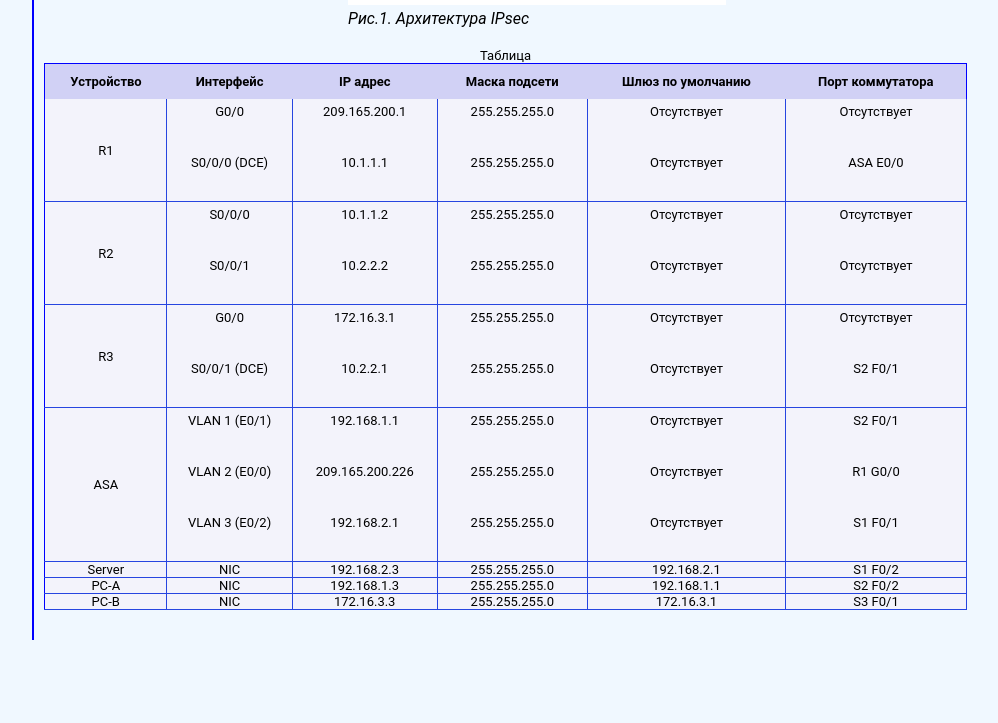
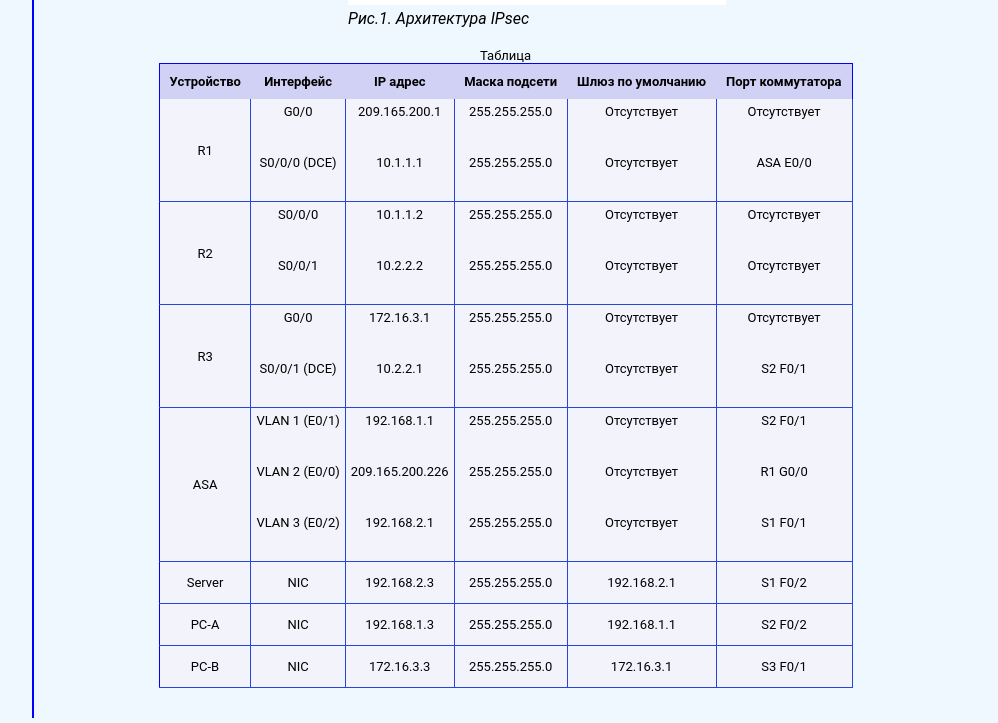
Before and after one commit to Alek-cpu/MsSite, a plain HTML site: page index.html in a window 1280 px wide. Shown: the part 1153-1876 px from the top of the page, without its empty margins (266-1264 px from the left). Before the commit the page ends 1798 px from the top, so only its background shows below. Drawn offline with Linux system fonts and the light colour scheme.

Commit message:
fix tables

```diff
--- a/style/main.css
+++ b/style/main.css
@@ -46,7 +46,6 @@ a {
 }
 
 .sidebar-li:hover {
-    /*margin-left: 8px;*/
     transition: .7s;
     color: #4444d2;
     font-weight: bold;
@@ -147,7 +146,6 @@ table {
     font-size: 13px;
     margin: 20px auto;
     padding: 5px;
-    width: 100%;
     background: #d7d7e7;
     text-align: center;
     border-collapse: collapse;
@@ -163,7 +161,7 @@ tr th  {
 tr td  {
     background: #f3f3fb;
     width: fit-content;
-    height: 100%;
+    height: 41px;
     border-bottom: 1px solid #2645e0;
     border-right: 1px solid #2645e0;
 }
```
